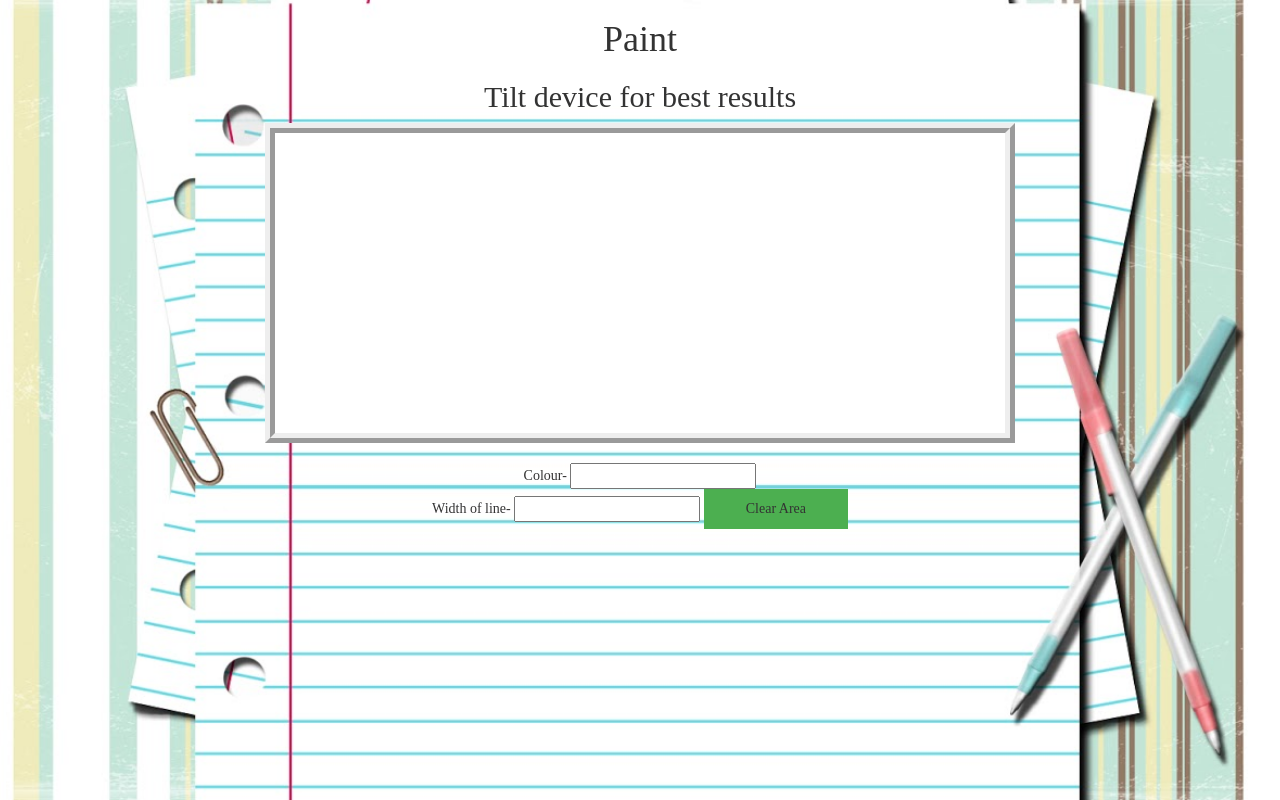
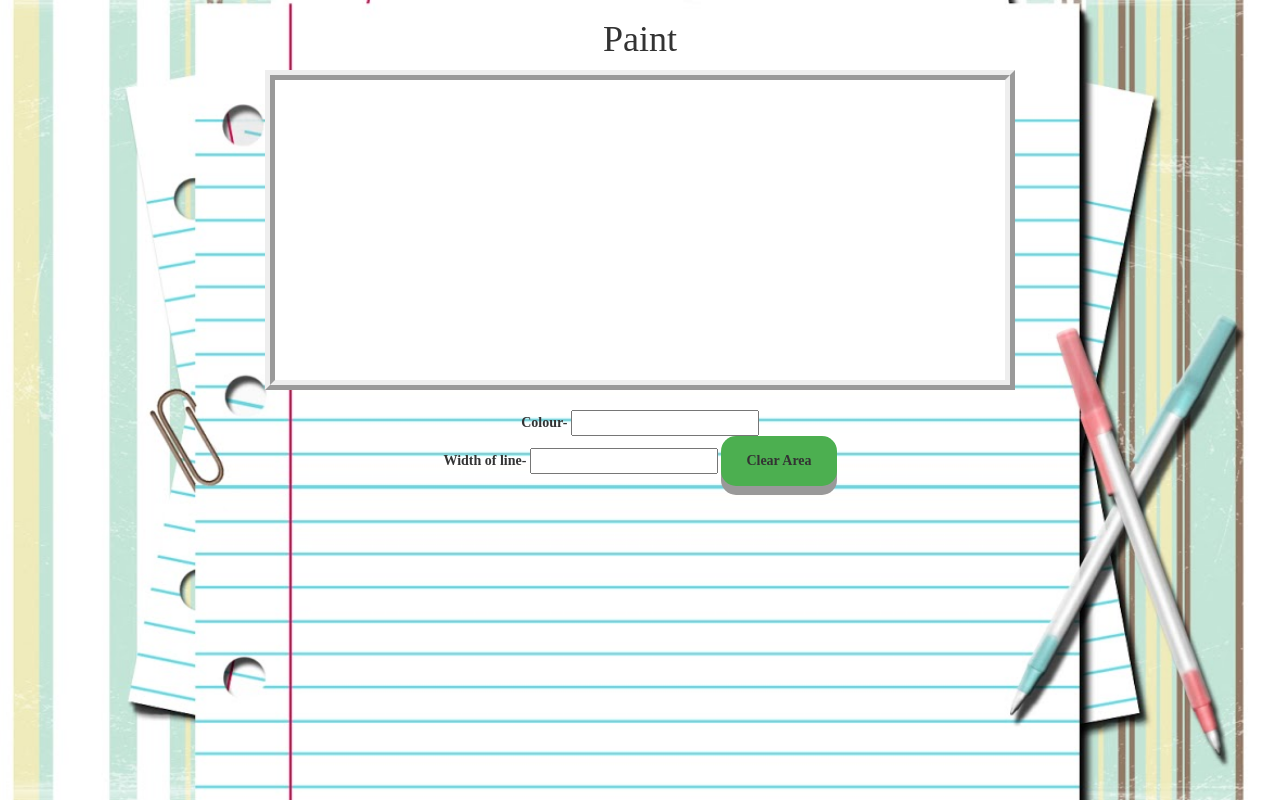
Before and after one commit to Rainbowshine295/Paint, a plain HTML site: page index.html in a window 1280 px wide. Drawn offline with nearby package versions, Linux system fonts and the light colour scheme.

Commit message:
Add files via upload

```diff
--- a/index.html
+++ b/index.html
@@ -11,15 +11,13 @@
 <body class="body_backgorund">
 
 <div align="center">
-    <font face="Patchwork Stitchlings">
+    <font face="Segoe Script">
 <h1>Paint</h1>
 </font>
-<font face="Glacial Indifference">
-<h2>Tilt device for best results</h2>
+<font face="Papyrus">
     <canvas id="myCanvas" width="800" height="600"></canvas>
         <br><br >
-
-<!--Additional activity -->
+        <b>
     <span>
         Colour-
     </span>
@@ -32,6 +30,7 @@
     <span>
         <button onclick="clearArea();">Clear Area</button>
     </span>
+    </b>
     </font>
     </div>
     </body>
--- a/style.css
+++ b/style.css
@@ -30,3 +30,25 @@
   {
     margin-right: 20px;
   }
+  button {
+    display: inline-block;
+    padding: 15px 25px;
+    font-size: 24px;
+    cursor: pointer;
+    text-align: center;
+    text-decoration: none;
+    outline: none;
+    color: #fff;
+    background-color: #4CAF50;
+    border: none;
+    border-radius: 15px;
+    box-shadow: 0 9px #999;
+  }
+
+  button:hover {background-color: #3e8e41}
+
+  button:active {
+    background-color: #3e8e41;
+    box-shadow: 0 5px #666;
+    transform: translateY(4px);
+  }
```
